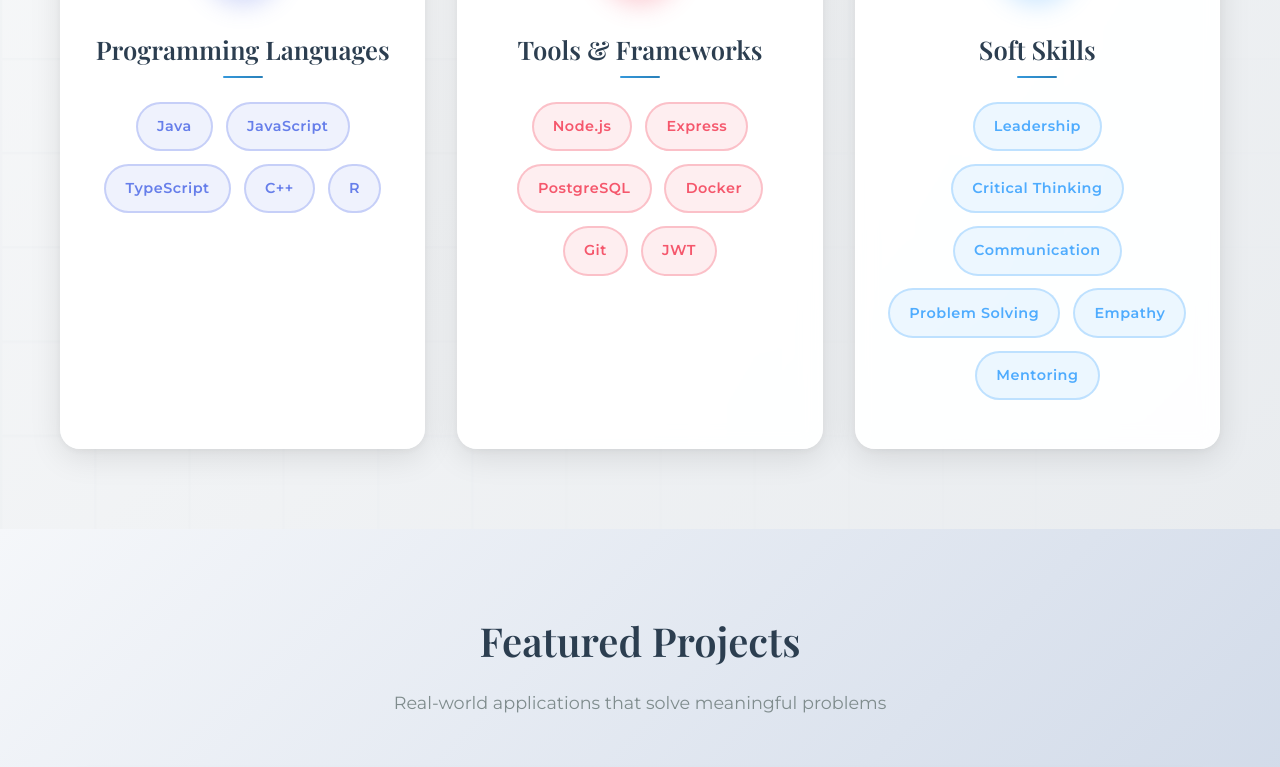
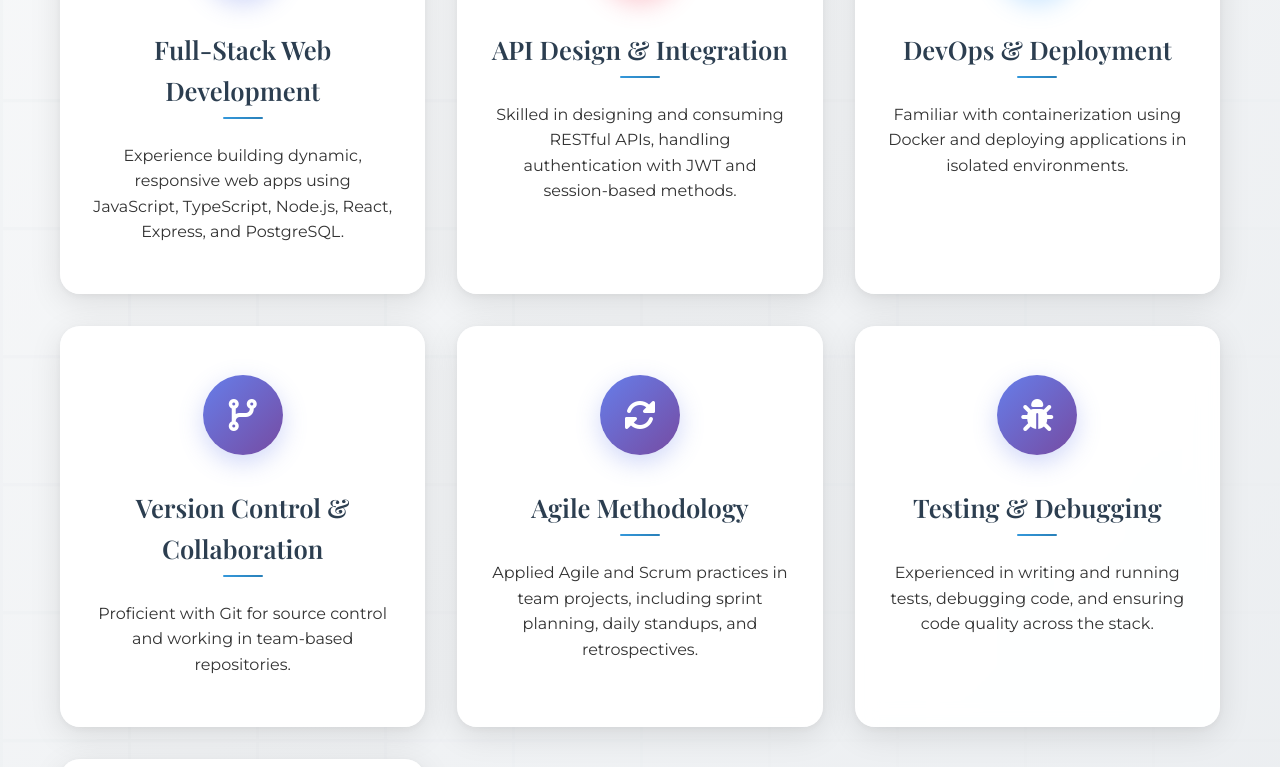
Before and after one commit to DannisNguyen12/DanCV, a plain HTML site: page CV.html in a window 1280 px wide. Shown: the part 2088-2855 px from the top of the page. Drawn offline with nearby package versions, Linux system fonts and the light colour scheme.

Commit message:
Improving content

```diff
--- a/CV.html
+++ b/CV.html
@@ -53,7 +53,7 @@
                 </div>
                 <div class="about-text">
                     <p>I began my tech journey in Vietnam at Hanoi University of Science and Technology, where my strong academic performance earned me a scholarship to study at Western Sydney University in Australia. This opportunity opened doors to a world of possibilities and shaped my perspective on technology's global impact.</p>
-                    <p>Beyond the classroom, I've worked across disciplines — from healthcare as a nursing assistant to education as a PASS leader for programming and private tutor for math and chemistry. These diverse experiences brought empathy, communication skills, and logical thinking into my tech practice, making me not just a coder, but a problem-solver who understands human needs.</p>
+                    <p>Beyond the classroom, I've worked across disciplines — from healthcare as a nursing assistant to education as a PASS Facilitator for programming and private tutor for math and chemistry. These diverse experiences brought empathy, communication skills, and logical thinking into my tech practice, making me not just a coder, but a problem-solver who understands human needs.</p>
                     <p>Whether leading study sessions or building software like EcoExchange and Restaurant Order Food Website, I bring curiosity, critical thinking, and persistence to every challenge. I'm passionate about solving real-world problems through code and turning innovative ideas into meaningful impact. I'm now ready to bring that energy and intelligence to a professional development team.</p>
                 </div>
             </div>
@@ -71,42 +71,50 @@
                     <div class="skill-icon">
                         <i class="fas fa-code"></i>
                     </div>
-                    <h3>Programming Languages</h3>
-                    <div class="skill-list">
-                        <span class="skill-tag">Java</span>
-                        <span class="skill-tag">JavaScript</span>
-                        <span class="skill-tag">TypeScript</span>
-                        <span class="skill-tag">C++</span>
-                        <span class="skill-tag">R</span>
-                    </div>
+                    <h3>Full-Stack Web Development</h3>
+                    <p>Experience building dynamic, responsive web apps using JavaScript, TypeScript, Node.js, React, Express, and PostgreSQL.</p>
                 </div>
                 <div class="skill-category">
                     <div class="skill-icon">
-                        <i class="fas fa-tools"></i>
+                        <i class="fas fa-plug"></i>
                     </div>
-                    <h3>Tools & Frameworks</h3>
-                    <div class="skill-list">
-                        <span class="skill-tag">Node.js</span>
-                        <span class="skill-tag">Express</span>
-                        <span class="skill-tag">PostgreSQL</span>
-                        <span class="skill-tag">Docker</span>
-                        <span class="skill-tag">Git</span>
-                        <span class="skill-tag">JWT</span>
+                    <h3>API Design & Integration</h3>
+                    <p>Skilled in designing and consuming RESTful APIs, handling authentication with JWT and session-based methods.</p>
+                </div>
+                <div class="skill-category">
+                    <div class="skill-icon">
+                        <i class="fab fa-docker"></i>
                     </div>
+                    <h3>DevOps & Deployment</h3>
+                    <p>Familiar with containerization using Docker and deploying applications in isolated environments.</p>
+                </div>
+                <div class="skill-category">
+                    <div class="skill-icon">
+                        <i class="fas fa-code-branch"></i>
+                    </div>
+                    <h3>Version Control & Collaboration</h3>
+                    <p>Proficient with Git for source control and working in team-based repositories.</p>
+                </div>
+                <div class="skill-category">
+                    <div class="skill-icon">
+                        <i class="fas fa-sync-alt"></i>
+                    </div>
+                    <h3>Agile Methodology</h3>
+                    <p>Applied Agile and Scrum practices in team projects, including sprint planning, daily standups, and retrospectives.</p>
+                </div>
+                <div class="skill-category">
+                    <div class="skill-icon">
+                        <i class="fas fa-bug"></i>
+                    </div>
+                    <h3>Testing & Debugging</h3>
+                    <p>Experienced in writing and running tests, debugging code, and ensuring code quality across the stack.</p>
                 </div>
                 <div class="skill-category">
                     <div class="skill-icon">
                         <i class="fas fa-users"></i>
                     </div>
                     <h3>Soft Skills</h3>
-                    <div class="skill-list">
-                        <span class="skill-tag">Leadership</span>
-                        <span class="skill-tag">Critical Thinking</span>
-                        <span class="skill-tag">Communication</span>
-                        <span class="skill-tag">Problem Solving</span>
-                        <span class="skill-tag">Empathy</span>
-                        <span class="skill-tag">Mentoring</span>
-                    </div>
+                    <p>Strong leadership, communication, mentoring, empathy, and time management — developed through tutoring, facilitation, and healthcare roles.</p>
                 </div>
             </div>
         </div>
@@ -316,7 +324,7 @@
                         </div>
                         <div class="contact-details">
                             <h4>Email</h4>
-                            <a href="mailto:danny.nguyen@example.com">danny.nguyen@example.com</a>
+                            <a href="mailto:long.nm187254@gmail.com">long.nm187254@gmail.com</a>
                         </div>
                     </div>
                     <div class="contact-item">
@@ -325,7 +333,7 @@
                         </div>
                         <div class="contact-details">
                             <h4>LinkedIn</h4>
-                            <a href="https://linkedin.com/in/dannynguyen" target="_blank">linkedin.com/in/dannynguyen</a>
+                            <a href="https://linkedin.com/in/danny-nguyen-software-engineer" target="_blank">linkedin.com/in/danny-nguyen</a>
                         </div>
                     </div>
                     <div class="contact-item">
@@ -334,7 +342,7 @@
                         </div>
                         <div class="contact-details">
                             <h4>GitHub</h4>
-                            <a href="https://github.com/dannynguyen" target="_blank">github.com/dannynguyen</a>
+                            <a href="https://github.com/DannisNguyen12" target="_blank">github.com/dannynguyen</a>
                         </div>
                     </div>
                 </div>
@@ -366,9 +374,9 @@
                     <p>Ready to bring intelligence, empathy, and technical skills to your team</p>
                 </div>
                 <div class="social-links">
-                    <a href="mailto:danny.nguyen@example.com" aria-label="Email"><i class="fas fa-envelope"></i></a>
-                    <a href="https://linkedin.com/in/dannynguyen" aria-label="LinkedIn"><i class="fab fa-linkedin"></i></a>
-                    <a href="https://github.com/dannynguyen" aria-label="GitHub"><i class="fab fa-github"></i></a>
+                    <a href="mailto:long.nm187254@gmail.com" aria-label="Email"><i class="fas fa-envelope"></i></a>
+                    <a href="https://linkedin.com/in/danny-nguyen-software-engineer" aria-label="LinkedIn"><i class="fab fa-linkedin"></i></a>
+                    <a href="https://github.com/DannisNguyen12" aria-label="GitHub"><i class="fab fa-github"></i></a>
                     <a href="assets/Danny_Nguyen_Resume.pdf" aria-label="Resume" download><i class="fas fa-file-pdf"></i></a>
                 </div>
             </div>
```
Also changed, not shown: images/danny_portrait.jpg (added), 2 other files.
